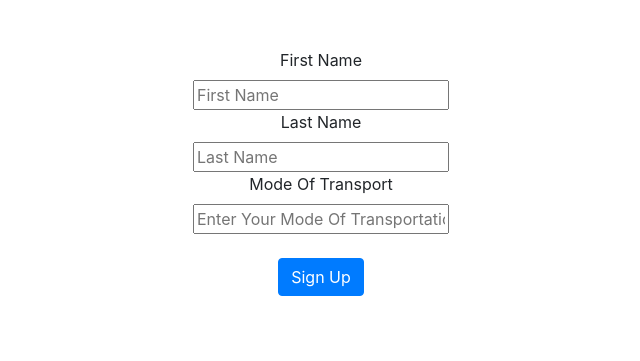
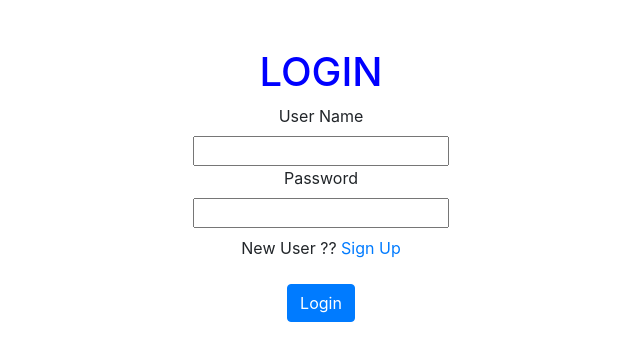
Before and after one commit to ashish1sasmal/SmartIndiaHackathon2020, a Django app: template logistics/templates/logistics/logistics_login.html in a window 1280 px wide. Shown: the part 56-417 px from the top of the page, without its empty margins (319-959 px from the left). Run offline with Django 3.2, Linux system fonts and the light colour scheme; the template is opened without the code that fills it, so the values that code supplies are empty; some libraries are stand-ins or nearby versions.

Commit message:
Completed Logistics Login and Signup

```diff
--- /dev/null
+++ b/logistics/templates/logistics/logistics.css
@@ -0,0 +1,6 @@
+#sign_up{
+    display: none;
+}
+h1{
+    color:blue;
+}
--- /dev/null
+++ b/logistics/templates/logistics/logistics.js
@@ -0,0 +1,8 @@
+function signup(){
+    document.getElementById("login").style.display="none"
+    document.getElementById("sign_up").style.display="block"
+}
+function login(){
+    document.getElementById("sign_up").style.display="none"
+    document.getElementById("login").style.display="block"
+}
--- a/logistics/templates/logistics/logistics_login.html
+++ b/logistics/templates/logistics/logistics_login.html
@@ -1,9 +1,9 @@
 <html>
 
 <head>
-    <title>SIH</title>
-    <link rel="stylesheet" href="https://stackpath.bootstrapcdn.com/bootstrap/4.4.1/css/bootstrap.min.css"
-        integrity="sha384-Vkoo8x4CGsO3+Hhxv8T/Q5PaXtkKtu6ug5TOeNV6gBiFeWPGFN9MuhOf23Q9Ifjh" crossorigin="anonymous">
+    <title>Logistics</title>
+    <link rel="stylesheet" href="https://stackpath.bootstrapcdn.com/bootstrap/4.4.1/css/bootstrap.min.css" integrity="sha384-Vkoo8x4CGsO3+Hhxv8T/Q5PaXtkKtu6ug5TOeNV6gBiFeWPGFN9MuhOf23Q9Ifjh" crossorigin="anonymous">
+    <link href="logistics.css" type="text/css" rel="stylesheet">
 </head>
 
 <body>
@@ -15,13 +15,13 @@
         <div class="collapse navbar-collapse" id="navbarNav">
             <ul class="navbar-nav">
                 <li class="nav-item">
-                    <a class="nav-link" href="#">Home<span class="sr-only">(current)</span></a>
+                    <a class="nav-link" href="../../../index.html">Home<span class="sr-only">(current)</span></a>
                 </li>
                 <li class="nav-item">
-                    <a class="nav-link" href="#">Buyer</a>
+                    <a class="nav-link" href="../../../buyer/templates/buyer/buyer_login.html">Buyer</a>
                 </li>
                 <li class="nav-item">
-                    <a class="nav-link" href="#">Farmer</a>
+                    <a class="nav-link" href="../../../seller/templates/seller/seller_login.html">Farmer</a>
                 </li>
                 <li class="nav-item active">
                     <a class="nav-link" href="#">Logistics</a>
@@ -30,19 +30,38 @@
         </div>
     </nav>
 
-    <section>
+    <section id="sign_up">
         <a name="buyer" class="login">
             <div class="container text-center mt-5">
+                <h1>SIGN UP</h1>
                 <label for="firstname">First Name</label><br>
                 <input type="text" placeholder="First Name" id="firstname" required><br>
                 <label for="lastname">Last Name</label><br>
                 <input type="text" placeholder="Last Name" id="lastname" required><br>
+                <label for="email">E-Mail</label><br>
+                <input type="email" id="email" placeholder="Email"><br>
+                <label for="contact">Contact No.</label><br>
+                <input type="number" id="contact" placeholder="Contact Number"><br>
                 <label for="mode">Mode Of Transport</label><br>
-                <input type="text" id="mode" placeholder="Enter Your Mode Of Transportation" required><br>
+                <input type="text" id="mode" placeholder="Enter Mode Of Transportation" required><br>
+                <div class="mt-2">Already Have Account.. <a href="#" id="open_login" onclick="login()">Login</a></div>
                 <button type="button" class="btn btn-primary mt-4">Sign Up</button>
             </div>
         </a>
     </section>
+
+    <section id="login">
+        <div class="container text-center mt-5">
+            <h1>LOGIN</h1>
+            <label for="username">User Name</label><br>
+            <input type="text" id="username" required><br>
+            <label for="password">Password</label><br>
+            <input type="password" id="password" required><br>
+            <div class="mt-2">New User ?? <a href="#" id="open_signup" onclick="signup()">Sign Up</a></div>
+            <button type="button" class="btn btn-primary mt-4">Login</button>
+        </div>
+    </section>
+
     <script src="https://code.jquery.com/jquery-3.4.1.slim.min.js"
         integrity="sha384-J6qa4849blE2+poT4WnyKhv5vZF5SrPo0iEjwBvKU7imGFAV0wwj1yYfoRSJoZ+n"
         crossorigin="anonymous"></script>
@@ -52,6 +71,8 @@
     <script src="https://stackpath.bootstrapcdn.com/bootstrap/4.4.1/js/bootstrap.min.js"
         integrity="sha384-wfSDF2E50Y2D1uUdj0O3uMBJnjuUD4Ih7YwaYd1iqfktj0Uod8GCExl3Og8ifwB6"
         crossorigin="anonymous"></script>
+
+        <script src="logistics.js" type="text/javascript"></script>
 </body>
 
 </html>
```
Also changed, not shown: buyer/templates/buyer/buyer_login.html (+6 -4 lines), index.html (added, +47 -0 lines), seller/templates/seller/seller_login.html (+12 -6 lines).
